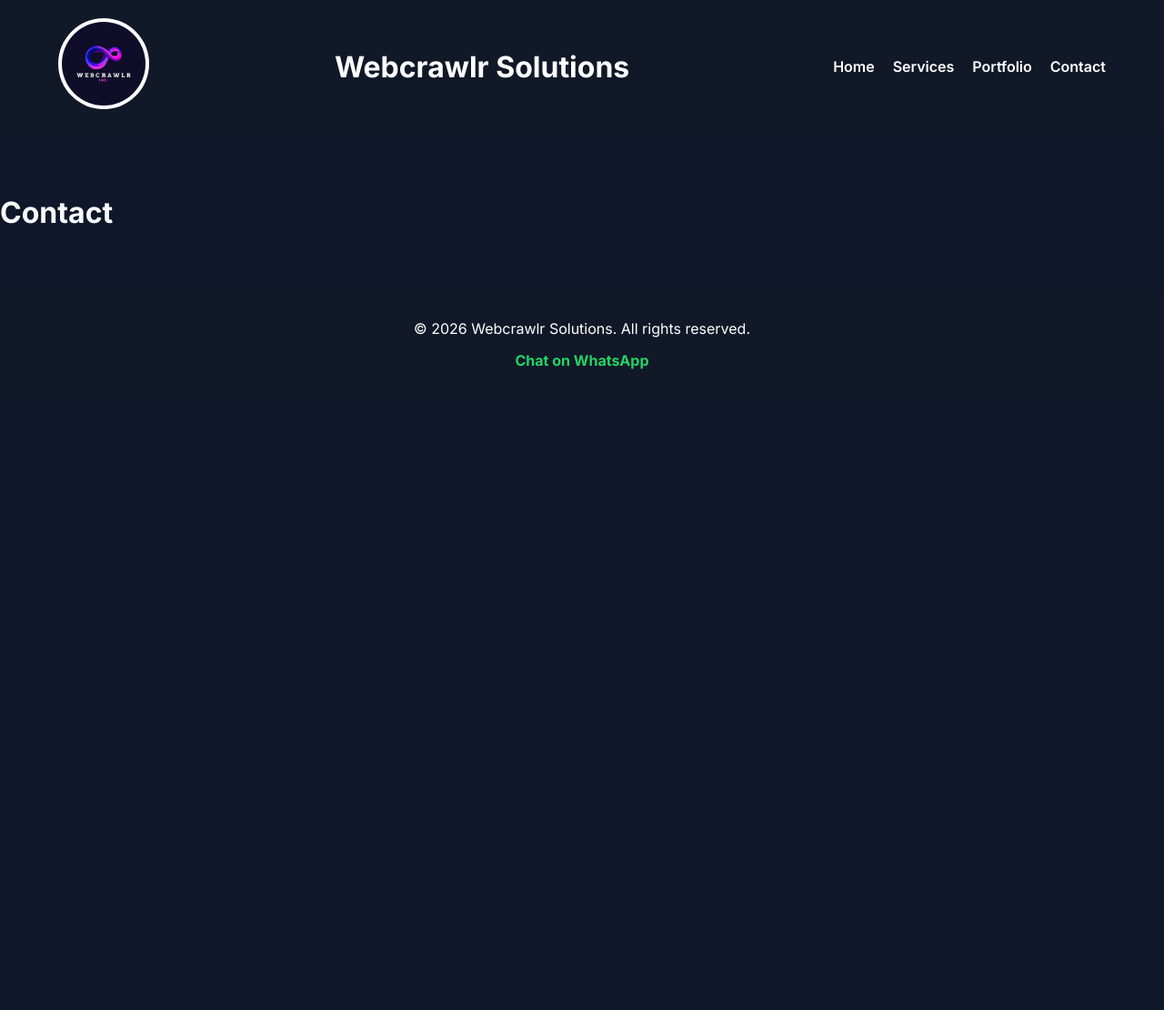
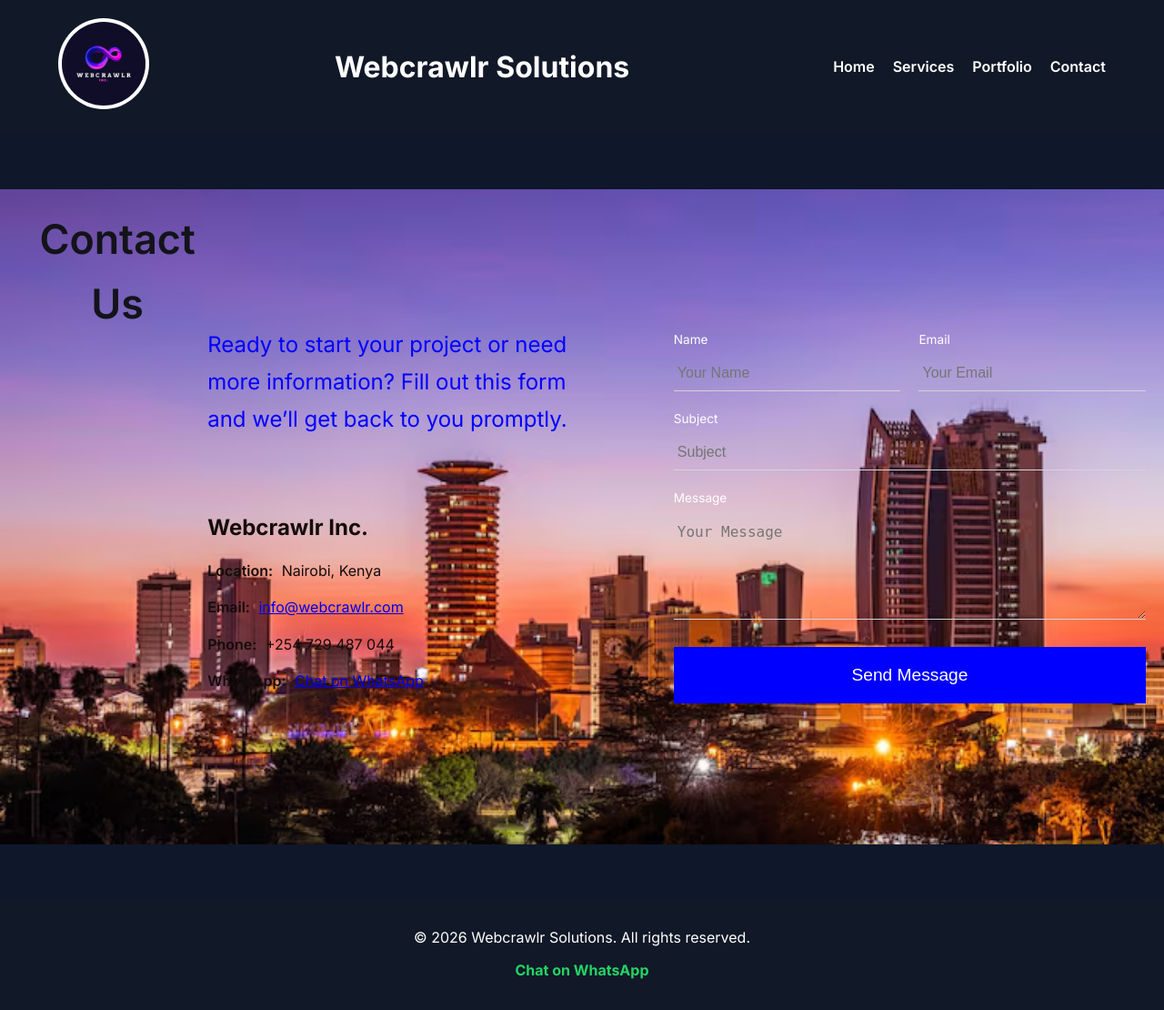
Before and after one commit to crypto-vin/webcrawlr, a Django app: template templates/contact.html in a window 1280 px wide. Shown: the whole page at 91% size. Before the commit the page ends 406 px from the top, so only its background shows below. Run offline with Django 5.2, Linux system fonts and the light colour scheme; the template is opened without the code that fills it, so the values that code supplies are empty.

Commit message:
Add contact page with form and styling

```diff
--- a/templates/contact.html
+++ b/templates/contact.html
@@ -1 +1,241 @@
-{% extends 'base.html' %}{% block content %}<h1>Contact</h1>{% endblock %}
+{% extends 'base.html' %}
+
+{% load static %}
+{% block content %}
+<!DOCTYPE html>
+<html lang="en">
+<head>
+  <meta charset="UTF-8">
+  <meta name="viewport" content="width=device-width, initial-scale=1.0">
+  <title>Contact Section</title>
+  <style>
+    @import url('https://fonts.googleapis.com/css2?family=Inter:wght@400;600&display=swap');
+
+    body {
+      font-family: 'Inter', sans-serif;
+      margin: 0;
+      padding: 0;
+
+    }
+
+    /* SECTION */
+    /* KEYFRAMES */
+    @keyframes bgZoomFade {
+        0% {
+            transform: scale(1.1);
+            opacity: 0;
+        }
+        100% {
+            transform: scale(1);
+            opacity: 1;
+        }
+    }
+
+    @keyframes bgPan {
+        0% { background-position: center top; }
+        50% { background-position: center bottom; }
+        100% { background-position: center top; }
+    }
+
+
+    .contact-section {
+        display: flex;
+        justify-content: center;
+        align-items: center;
+        padding: 20px 20px;
+        background: url('{% static "images/background/contactus-bg.jpg" %}') no-repeat center center;
+        background-size: cover;
+        position: relative;
+        color: #ffffff;
+        overflow: hidden;
+        animation: bgZoomFade 2.5s ease forwards;
+        animation: bgPan 10s ease-in-out infinite;
+    }
+
+    .contact-section::before {
+        background: rgba(0,0,0,0.5);
+        backdrop-filter: blur(2px);
+    }
+
+    .contact-wrapper {
+        position: relative;
+        z-index: 1;
+        display: grid;
+        grid-template-columns: 1fr 1.2fr;
+        gap: 80px;
+        max-width: 1200px;
+        width: 100%;
+        align-items: center;
+    }
+
+    .contact-header {
+        align-items: center;
+    }
+    .contact-header h2 {
+        font-size: 2.8rem;
+        font-weight: 600;
+        margin-left: 10px;
+        color: rgb(19, 19, 26);
+        text-align: center;
+        align-items: center;
+        justify-content: center;
+        max-width: 2000px;
+    }
+
+    .contact-text p {
+        font-size: 1.5rem;
+        line-height: 1.7;
+        color: blue;
+        margin-bottom: 80px;
+        max-width: 450px;
+    }
+
+    .info-item {
+      margin-bottom: 15px;
+      color: rgb(20, 12, 12);
+    }
+
+    .info-item strong {
+      font-weight: 600;
+      margin-right: 5px;
+    }
+
+    /* RIGHT FORM */
+    .contact-form-container {
+      display: flex;
+      justify-content: flex-end;
+    }
+
+    .contact-form {
+      width: 100%;
+      display: flex;
+      flex-direction: column;
+      gap: 20px;
+    }
+
+    .form-row {
+      display: flex;
+      gap: 20px;
+    }
+
+    .form-group {
+      flex: 1;
+      display: flex;
+      flex-direction: column;
+    }
+
+    .form-group label {
+      font-size: 0.85rem;
+      color: white;
+      margin-bottom: 6px;
+    }
+
+    .contact-form input,
+    .contact-form textarea {
+      border: none;
+      border-bottom: 1px solid #d1d5db;
+      padding: 10px 4px;
+      font-size: 1rem;
+      background: transparent;
+    }
+
+    .contact-form input:focus,
+    .contact-form textarea:focus {
+      outline: none;
+      border-color: #000000;
+    }
+
+    .contact-form button {
+      margin-top: 10px;
+      padding: 20px 26px;
+      background: blue;
+      color: #ffffff;
+      border: none;
+      font-size: 1.2rem;
+      cursor: pointer;
+      transition: opacity 0.2s ease;
+    }
+
+    .contact-form button:hover {
+      opacity: 0.85;
+    }
+
+    /* RESPONSIVE */
+    @media (max-width: 900px) {
+      .contact-wrapper {
+        grid-template-columns: 1fr;
+        gap: 40px;
+      }
+      .form-row {
+        flex-direction: column;
+      }
+      .contact-form-container {
+        justify-content: flex-start;
+      }
+    }
+
+    @media (max-width: 480px) {
+      .contact-text h2 {
+        font-size: 2rem;
+      }
+      .contact-text p {
+        font-size: 1rem;
+      }
+    }
+  </style>
+</head>
+<body>
+<section class="contact-section">
+    <div class="contact-header" align="center">
+        <h2>Contact Us</h2></br></br></br></br></br></br></br></br></br></br></br></br></br></br></br></br></br></br></br></br></br>
+    </div>
+    <div class="contact-wrapper">
+        <!-- LEFT TEXT -->
+        <div class="contact-text">
+            <p>Ready to start your project or need more information? Fill out this form and we’ll get back to you promptly.</p>
+            <div class="info-item"><h2>Webcrawlr Inc.</h2></div>
+            <div class="info-item"><strong>Location:</strong> Nairobi, Kenya</div>
+            <div class="info-item"><strong>Email:</strong> <a href="mailto:info@webcrawlr.com">info@webcrawlr.com</a></div>
+            <div class="info-item"><strong>Phone:</strong> +254 729 487 044</div>
+            <div class="info-item"><strong>WhatsApp:</strong> <a href="https://wa.me/254712897106" class="whatsapp-link">Chat on WhatsApp</a></div>
+        </div>
+
+        <!-- RIGHT FORM -->
+        <div class="contact-form-container">
+        <form class="contact-form" method="post">
+            {% csrf_token %}
+
+            <div class="form-row">
+            <div class="form-group">
+                <label for="name">Name</label>
+                <input type="text" id="name" name="name" placeholder="Your Name" required>
+            </div>
+
+            <div class="form-group">
+                <label for="email">Email</label>
+                <input type="email" id="email" name="email" placeholder="Your Email" required>
+            </div>
+            </div>
+
+            <div class="form-group">
+            <label for="subject">Subject</label>
+            <input type="text" id="subject" name="subject" placeholder="Subject" required>
+            </div>
+
+            <div class="form-group">
+            <label for="message">Message</label>
+            <textarea id="message" name="message" rows="5" placeholder="Your Message" required></textarea>
+            </div>
+
+            <button type="submit">Send Message</button>
+        </form>
+        </div>
+
+    </div>
+    </section>
+
+</body>
+</html>
+
+
+{% endblock %}
```
